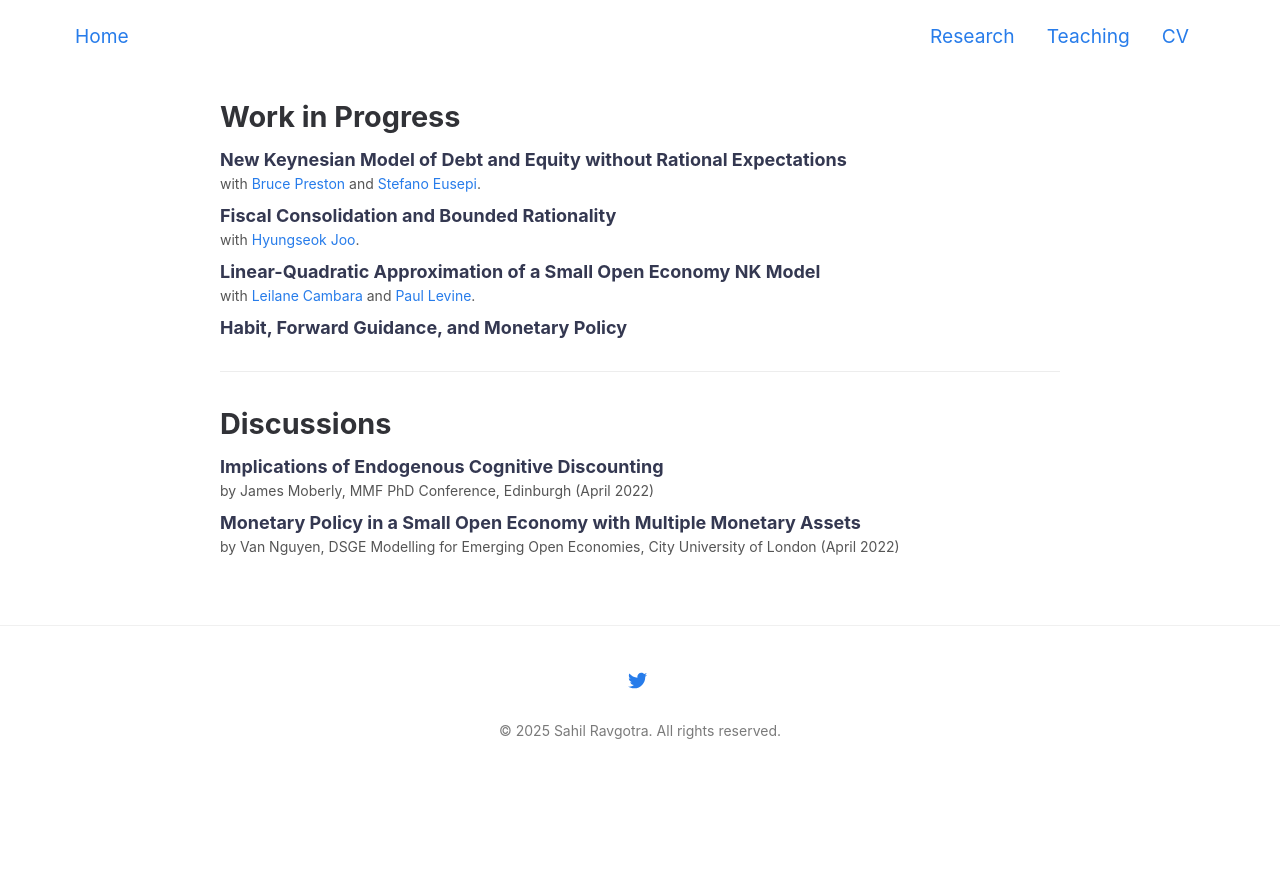
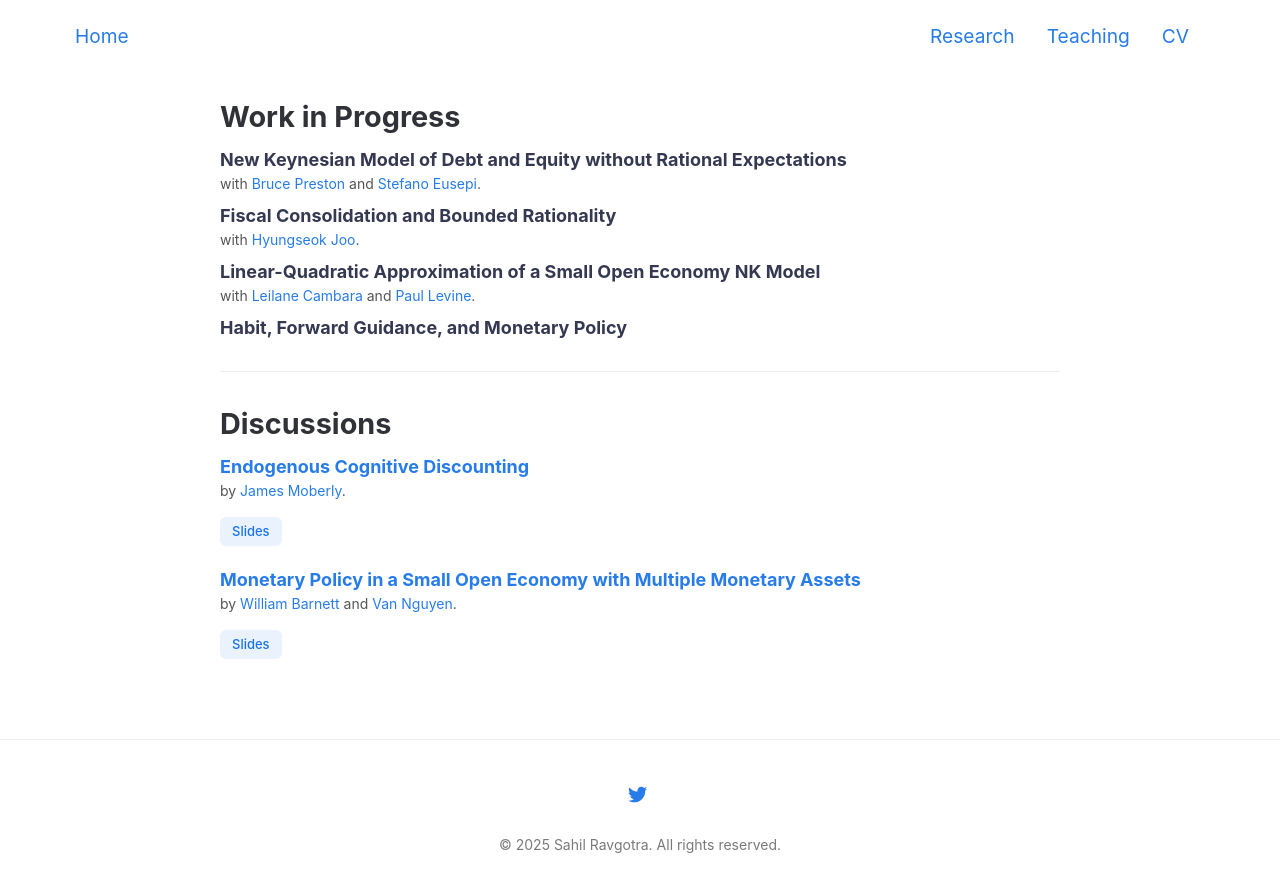
Before and after one commit to ravgotrasahil/ravgotrasahil-github.io, a Jekyll site: the page built from research.md, in a window 1280 px wide and 900 px high, scrolled down 847 px. Shown: the top 892 px of the window. Built offline with Jekyll 4.4.1, drawn with Linux system fonts in a browser that asks for light colours; before the commit the page ends 1633 px from its top, so only the background shows below that.

Commit message:
Update research.md

```diff
--- a/research.md
+++ b/research.md
@@ -81,19 +81,27 @@ We analyze the implications of adding boundedly rational agents à la Gabaix (20
 <h2>Discussions</h2>
 
 <p style="margin-bottom: 0.5rem;">
-  <span style="font-size: 18px; font-weight: bold; color: #343851;">
-    Implications of Endogenous Cognitive Discounting
-  </span><br>
+  <a href="https://drive.google.com/file/d/1yfWxkPo2NuHeadbL-H3L9kxhA2INNFXi/view" target="_blank" style="font-size: 18px; font-weight: bold; color: #1a73e8; text-decoration: none;">
+    Endogenous Cognitive Discounting
+  </a><br>
   <span style="font-size: 14px; color: #555;">
-    by James Moberly, MMF PhD Conference, Edinburgh (April 2022)
+    by <a href="https://sites.google.com/view/jamesmoberly/home?authuser=0" target="_blank" style="color: #1a73e8; text-decoration: none;">James Moberly</a>.
   </span>
+</p>
+<p class="research-buttons">
+  <a class="research-btn" href="{{ site.baseurl }}/Files/Discussion_Moberly.pdf" target="_blank">Slides</a>
 </p>
 
 <p style="margin-bottom: 0.5rem;">
-  <span style="font-size: 18px; font-weight: bold; color: #343851;">
+  <a href="https://sites.google.com/view/vanhn/research?authuser=0" target="_blank" style="font-size: 18px; font-weight: bold; color: #1a73e8; text-decoration: none;">
     Monetary Policy in a Small Open Economy with Multiple Monetary Assets
-  </span><br>
+  </a><br>
   <span style="font-size: 14px; color: #555;">
-    by Van Nguyen, DSGE Modelling for Emerging Open Economies, City University of London (April 2022)
+    by
+    <a href="https://econ.tepper.cmu.edu/barnett/welcome.html" target="_blank" style="color: #1a73e8; text-decoration: none;">William Barnett</a>
+    and <a href="https://sites.google.com/view/vanhn/home" target="_blank" style="color: #1a73e8; text-decoration: none;">Van Nguyen</a>.
   </span>
 </p>
+<p class="research-buttons">
+  <a class="research-btn" href="{{ site.baseurl }}/Files/Discussion_Nguyen.pdf" target="_blank">Slides</a>
+</p>
```
